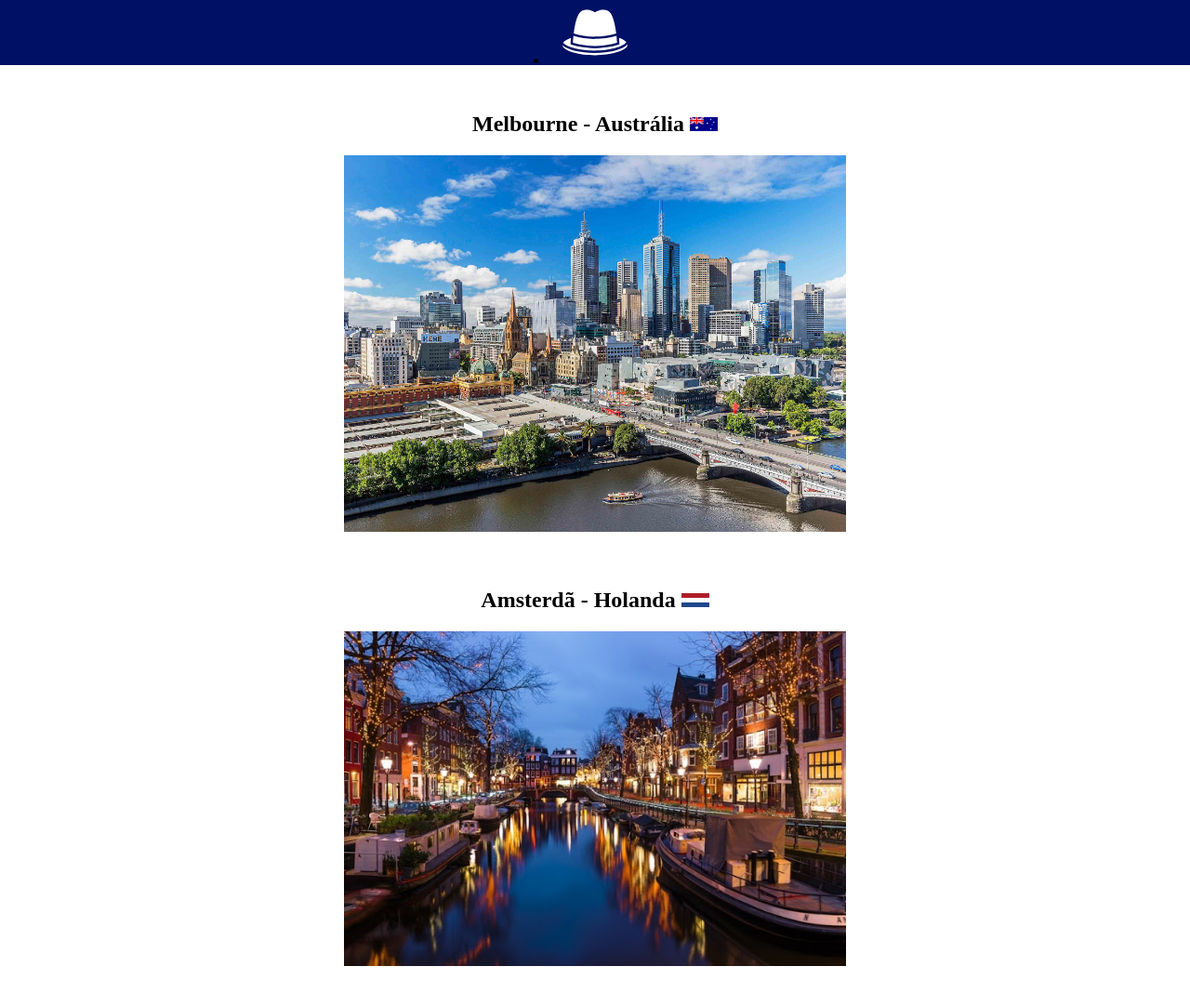
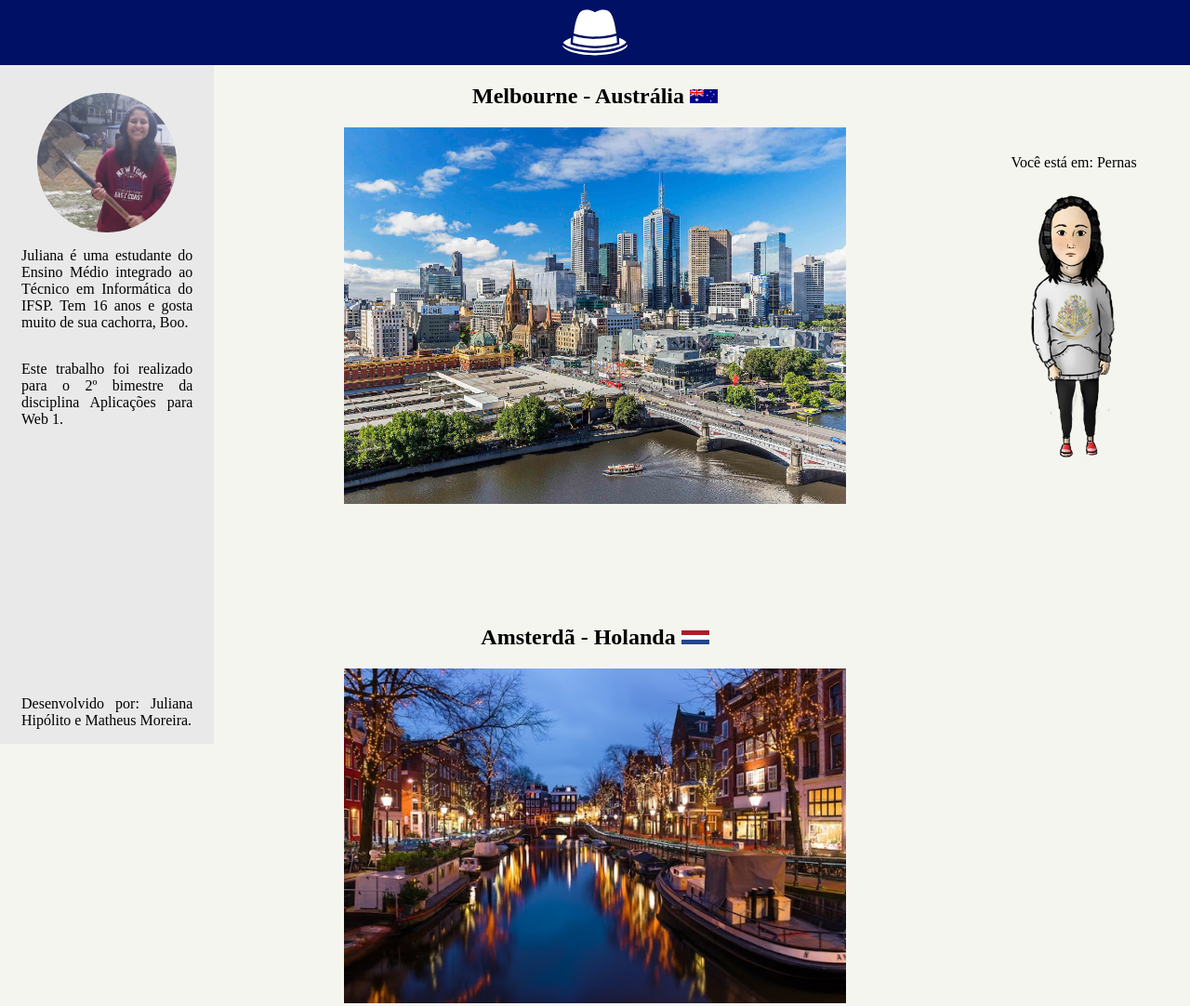
Before and after one commit to Matheus920/juliana-site, a plain HTML site: page public/places.html in a window 1280 px wide. Shown: the top 1082 px of the page at 93% size. Drawn offline with Linux system fonts and the light colour scheme; some packages are replaced by stand-ins of ours.

Commit message:
Styling the pages

```diff
--- a/public/places.html
+++ b/public/places.html
@@ -16,8 +16,30 @@
         </nav>
     </header>
 
+    <aside>
+        <div class="bio">
+            <img src="assets/img/ju_bio.jpg" alt="Juliana com uma pá" id="bioimg">
+            <p> Juliana é uma estudante do Ensino Médio integrado ao Técnico em Informática do IFSP.
+            Tem 16 anos e gosta muito de sua cachorra, Boo.</p>
+            <p>Este trabalho foi realizado para o 2º bimestre da disciplina Aplicações para Web 1.</p>
+            <p>Desenvolvido por: Juliana Hipólito e Matheus Moreira.</p>
+        </div>
+    </aside>
+
+    <aside>
+        <div class="localization">
+            <p>Você está em: Pernas</p>
+            <img src="assets/img/ju_pequena.PNG" alt="Juliana navegação pequena" id="julianapequena" usemap="#aa">
+
+
+
+            <map name="aa">
+    <area target="" alt="feelings" title="feelings" href="feelings.html" coords="30,32,280,100" shape="rect">
+</map>
+        </div>
+    </aside>
+
     <section class="conteudo-centralizado">
-
         <div class="lugar">
             <h2>Melbourne - Austrália <img class="bandeira" src="assets/img/australia-bandeira.png"></h2>
             <img src="assets/img/melbourne.jpg" class="imagem-lugar">
@@ -141,6 +163,7 @@
                 <div id="vancouverMap" class="googleMap"></div>
                 <table class="definitions">
                     <caption>Características geográficas</caption>
+                    <tbody>
                         <tr>
                             <td>Clima</td>
                             <td>Temperado continental</td>
@@ -165,6 +188,7 @@
                             <td>Temperatura mínima - Junho</td>
                             <td>12ºC</td>
                         </tr>
+                    </tbody>
                 </table>
             </div>
         </div>
@@ -177,6 +201,7 @@
                 <div id="chernobylMap" class="googleMap"></div>
                 <table class="definitions">
                     <caption>Características geográficas</caption>
+                    <tbody>
                         <tr>
                             <td>Informações relevantes</td>
                             <td>Local abandonado devido ao desastre nuclear; há somente cerca de 500 habitantes; aberta ao turismo</td>
@@ -189,6 +214,7 @@
                             <td>Temperatura mínima - Junho</td>
                             <td>12ºC</td>
                         </tr>
+                    </tbody>
                 </table>
             </div>
         </div>
@@ -201,6 +227,7 @@
                 <div id="frankfurtMap" class="googleMap"></div>
                 <table class="definitions">
                     <caption>Características do trem-bala</caption>
+                    <tbody>
                         <tr>
                             <td>Nome</td>
                             <td>ICE 3</td>
@@ -217,6 +244,7 @@
                             <td>Justificativa</td>
                             <td>Muito interesse em viajar de trem-bala</td>
                         </tr>
+                    </tbody>
                 </table>
             </div>
         </div>
--- a/public/style/date.css
+++ b/public/style/date.css
@@ -7,6 +7,7 @@
 
 .conteudo-centralizado h1{
     text-transform: uppercase;
+    margin-top: 50px;
 }
 
 #nome-id{
@@ -23,6 +24,8 @@
 
 #form-center p{
     width: 100%;
+    margin-left: 10px;
+    margin-right: 10px;
     display: flex;
     justify-content: space-between;
     align-items: center;
@@ -33,12 +36,12 @@
     align-items: center;
     justify-content: center;
     width: inherit;
-
     margin-top: 30px;
 }
 
 #center-buttons input{
     margin-right: 10px;
+    margin-bottom: 10px;
 }
 
 @media screen and (max-width: 596px){
--- a/public/style/feelings.css
+++ b/public/style/feelings.css
@@ -2,6 +2,7 @@
 	max-width: 60%;
 	min-width: 90px;
 	box-shadow: 15px 7px 5px grey;
+	border-radius: 5px 5px;
 }
 
 td, td p{
--- a/public/style/index.css
+++ b/public/style/index.css
@@ -1,12 +1,20 @@
+@font-face{
+    font-family: Pumpkin;
+    src: url(../assets/font/pumpkins.ttf);
+}
+
 body{
     margin: 0;
+    background-color: #f5f5f0;
 }
 
 nav{
     height: 70px;
     width: 100%;
     background-color: #001064;
-    margin-bottom: 30px;
+    position: fixed;
+    top: 0;
+    z-index: 11;
 }
 
 nav img{
@@ -20,4 +28,19 @@ nav ul{
     position: relative;
     margin: 0;
     padding: 0;
+    list-style: none;
 }
+
+#juliana-index{
+    margin: 0 auto;
+    display: flex;
+    justify-content: center;
+}
+
+
+h1{
+    margin-top: 30px;
+    font-family: Pumpkin;
+    text-transform: uppercase;
+    font-size: 56px;
+}
--- a/public/style/places.css
+++ b/public/style/places.css
@@ -4,6 +4,7 @@
     justify-content: center;
     flex-direction: column;
     margin-bottom: 40px;
+    margin-top: 70px;
 }
 
 .lugar img:not(.bandeira){
@@ -40,6 +41,54 @@
     text-align: center;
 }
 
+.bio{
+    display: flex;
+    flex-direction: column;
+    background-color: #e9e9e9;
+    float: left;
+    width: 18%;
+    height: 100%;
+    position: fixed;
+    z-index: 10;
+    text-align: justify;
+}
+
+.bio p{
+    padding-right: 10%;
+    padding-left: 10%;
+}
+
+.bio p:nth-of-type(3){
+    position: absolute;
+    bottom: 0;
+}
+
+.localization{
+    position: fixed;
+    width: 250px;
+    right: 0;
+    top: 150px;
+    display: flex;
+    margin: 0 auto;
+    flex-direction: column;
+    text-align: center;
+}
+
+
+#julianapequena{
+    width: 100%;
+    height: auto;
+}
+
+#bioimg{
+    border-radius: 50%;
+    width: 150px;
+    height: 150px;
+    object-fit: cover;
+    margin: 0 auto;
+    margin-top: 100px;
+}
+
 .definitions caption{
     font-weight: bold;
 }
```
Also changed, not shown: public/index.html (+10 -0 lines), public/assets/font/LilitaOne-Regular.ttf (added), public/assets/font/pumpkins.ttf (added), public/assets/img/ju2.png (added), public/assets/img/ju_bio.jpg (added), public/assets/img/ju_pequena.PNG (added), 1 other file. Lines whose indentation alone changed are shown as unchanged.
